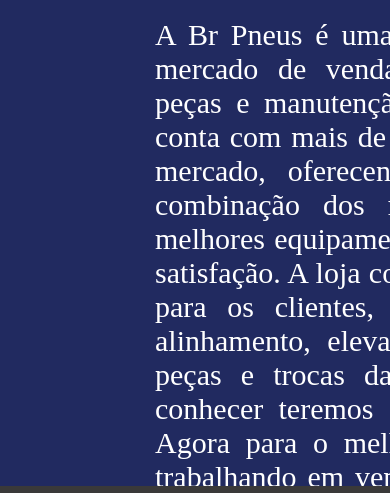
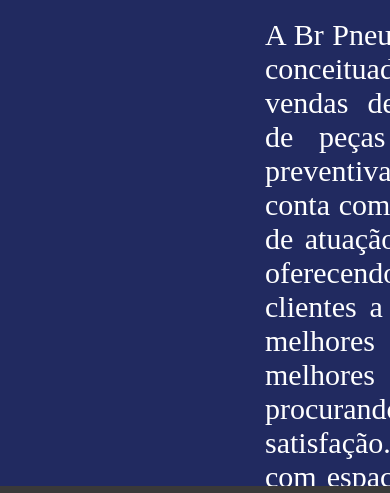
Before and after one commit to VishalNayek/Instagram, a plain HTML site: page index.html in a window 390 px wide. Shown: the part 253-746 px from the top of the page. Drawn offline with Linux system fonts and the light colour scheme.

Commit message:
#1 Responsivess

```diff
--- a/css/style.css
+++ b/css/style.css
@@ -69,7 +69,13 @@ article {
     text-align: center;
     border-radius: 5px;
   }
+
+  article {
+    max-width: 500px;
+  }
+
 }
+
 @media screen and (max-width: 530px) {
   .baner {
     box-sizing: border-box;
@@ -80,10 +86,15 @@ article {
     border-radius: 5px;
     padding-bottom: 0px;
   }
+
   .social {
     padding-left: 5px;
     border: none;
     text-align: center;
     border-radius: 5px;
   }
+
+  article {
+    max-width: 330px;
+  }
 }
--- a/index.html
+++ b/index.html
@@ -6,8 +6,6 @@
     <meta http-equiv="X-UA-Compatible" content="IE=edge">
     <meta name="viewport" content="width=device-width, initial-scale=1.0">
     <link rel="icon" type="image/png" href="./img/icone.png">
-    <link rel="stylesheet" type="text/css" href="css/menu.css">
-    <link rel="stylesheet" type="text/css" href="css/map.css">
     <link rel="stylesheet" type="text/css" href="css/footer.css">
     <link rel="stylesheet" type="text/css" href="css/style.css">
     <title>Br Pneus</title>
```
